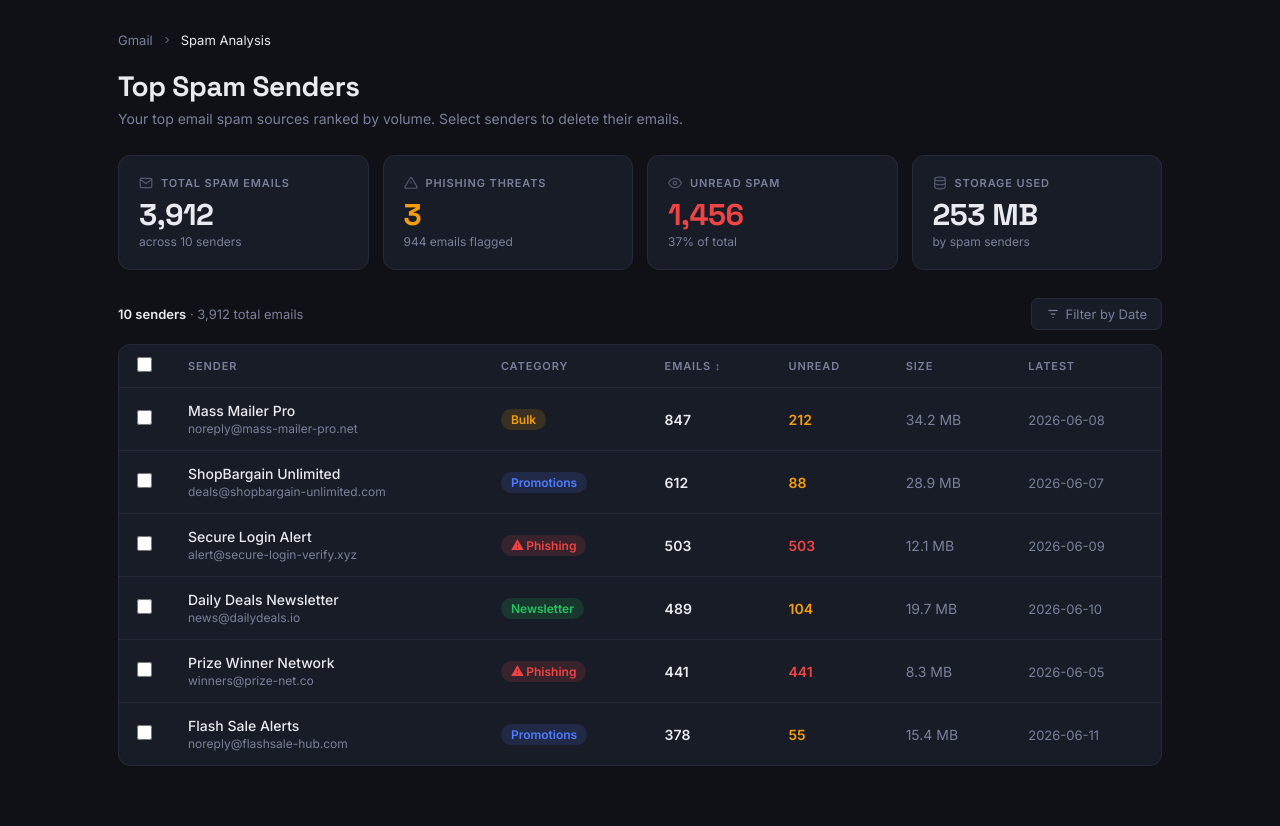
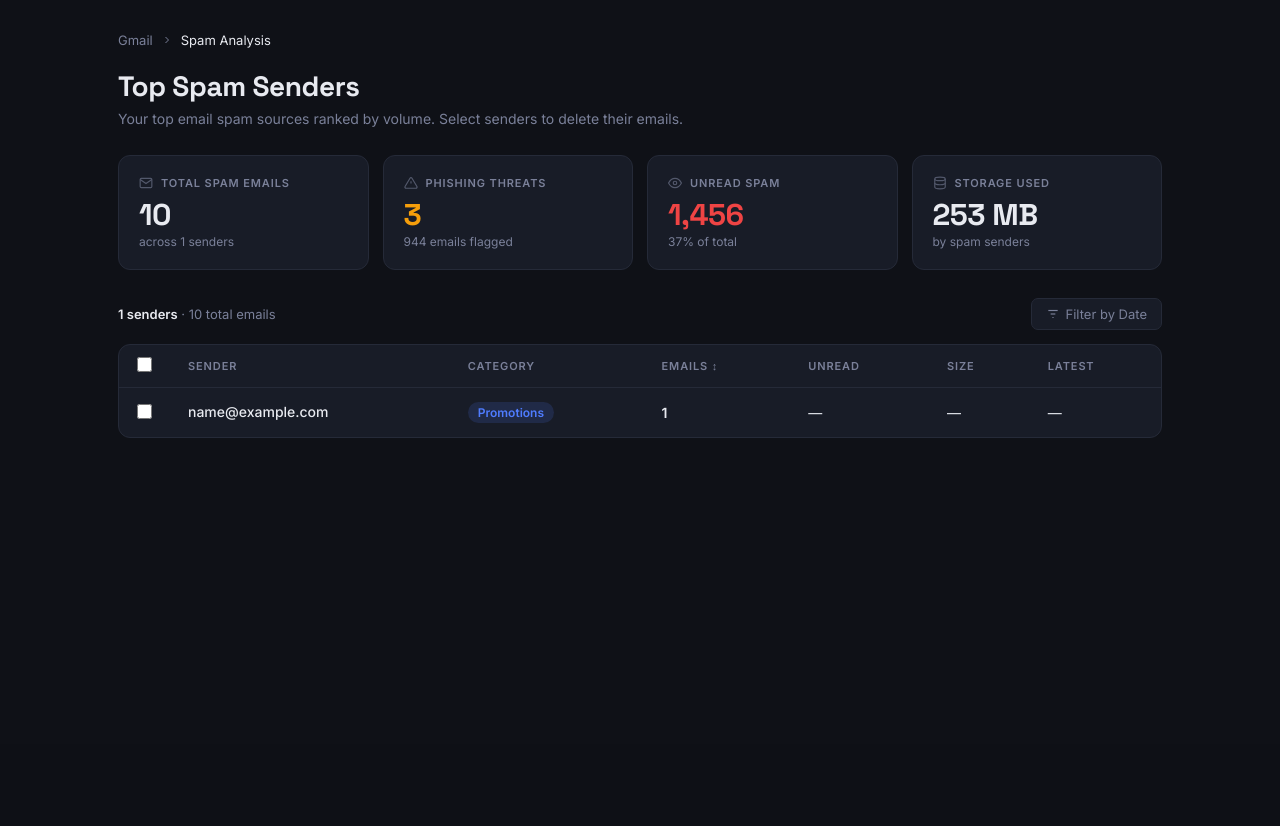
Before and after one commit to Extinctbee/Email-Cleaner, a FastAPI app: template src/templates/dashboard.html in a window 1280 px wide. Shown: the part 56-882 px from the top of the page. After the commit the page ends 494 px from the top, so only its background shows below. Run offline with FastAPI, Linux system fonts and the light colour scheme; the template is opened without the code that fills it: most values are stand-ins (such as "Sample title", 1, 10 or a date in 2020).

Commit message:
added changes so that the dashboard can be loaded with actual data from scanning the inbox.

```diff
--- a/src/GmailScript.py
+++ b/src/GmailScript.py
@@ -95,3 +95,10 @@ def build_service(creds):
 def save_creds(creds, token_filename):
     with open(token_filename, 'wb') as token:
         pickle.dump(creds, token)
+
+def load_creds(email):
+    token_filename = database.get_token_filename(email) or f"{email}_token.pickle"
+    if os.path.exists(token_filename):
+        with open(token_filename, 'rb') as token:
+            return pickle.load(token)
+    return None
--- a/src/templates/dashboard.html
+++ b/src/templates/dashboard.html
@@ -363,8 +363,8 @@
         <svg viewBox="0 0 24 24" fill="none" stroke="currentColor" stroke-width="2"><path d="M4 4h16c1.1 0 2 .9 2 2v12c0 1.1-.9 2-2 2H4c-1.1 0-2-.9-2-2V6c0-1.1.9-2 2-2z"/><polyline points="22,6 12,13 2,6"/></svg>
         Total Spam Emails
       </div>
-      <div class="stat-value">3,912</div>
-      <div class="stat-detail">across 10 senders</div>
+      <div class="stat-value">{{ total }}</div>
+      <div class="stat-detail">across {{ sender_count }} senders</div>
     </div>
     <div class="stat-card">
       <div class="stat-label">
@@ -393,7 +393,7 @@
   </div>
 
   <div class="table-header">
-    <div class="table-meta"><strong>10 senders</strong> &middot; 3,912 total emails</div>
+    <div class="table-meta"><strong>{{ sender_count }} senders</strong> &middot; {{ total }} total emails</div>
     <button class="btn-filter" onclick="toggleFilter()">
       <svg viewBox="0 0 24 24" fill="none" stroke="currentColor" stroke-width="2" width="14" height="14"><line x1="4" y1="6" x2="20" y2="6"/><line x1="8" y1="12" x2="16" y2="12"/><line x1="11" y1="18" x2="13" y2="18"/></svg>
       Filter by Date
@@ -438,60 +438,21 @@
         </tr>
       </thead>
       <tbody>
+        {% for s in senders %}
         <tr>
-          <td><input type="checkbox" class="row-check" onchange="updateBar()"/></td>
-          <td><div class="sender-name">Mass Mailer Pro</div><div class="sender-email">noreply@mass-mailer-pro.net</div></td>
-          <td><span class="badge badge-bulk">Bulk</span></td>
-          <td><span class="count">847</span></td>
-          <td><span class="count-warn">212</span></td>
-          <td><span class="size-val">34.2 MB</span></td>
-          <td><span class="date-val">2026-06-08</span></td>
+            <td><input type="checkbox" class="row-check" onchange="updateBar()" value="{{ s.email }}"/></td>
+            <td>
+            <div class="sender-name">{{ s.email }}</div>
+            </td>
+            <td><span class="badge badge-promo">Promotions</span></td>
+            <td><span class="count">{{ s.count }}</span></td>
+            <td>—</td>
+            <td>—</td>
+            <td>—</td>
         </tr>
-        <tr>
-          <td><input type="checkbox" class="row-check" onchange="updateBar()"/></td>
-          <td><div class="sender-name">ShopBargain Unlimited</div><div class="sender-email">deals@shopbargain-unlimited.com</div></td>
-          <td><span class="badge badge-promo">Promotions</span></td>
-          <td><span class="count">612</span></td>
-          <td><span class="count-warn">88</span></td>
-          <td><span class="size-val">28.9 MB</span></td>
-          <td><span class="date-val">2026-06-07</span></td>
-        </tr>
-        <tr>
-          <td><input type="checkbox" class="row-check" onchange="updateBar()"/></td>
-          <td><div class="sender-name">Secure Login Alert</div><div class="sender-email">alert@secure-login-verify.xyz</div></td>
-          <td><span class="badge badge-phishing">⚠ Phishing</span></td>
-          <td><span class="count">503</span></td>
-          <td><span class="count-danger">503</span></td>
-          <td><span class="size-val">12.1 MB</span></td>
-          <td><span class="date-val">2026-06-09</span></td>
-        </tr>
-        <tr>
-          <td><input type="checkbox" class="row-check" onchange="updateBar()"/></td>
-          <td><div class="sender-name">Daily Deals Newsletter</div><div class="sender-email">news@dailydeals.io</div></td>
-          <td><span class="badge badge-newsletter">Newsletter</span></td>
-          <td><span class="count">489</span></td>
-          <td><span class="count-warn">104</span></td>
-          <td><span class="size-val">19.7 MB</span></td>
-          <td><span class="date-val">2026-06-10</span></td>
-        </tr>
-        <tr>
-          <td><input type="checkbox" class="row-check" onchange="updateBar()"/></td>
-          <td><div class="sender-name">Prize Winner Network</div><div class="sender-email">winners@prize-net.co</div></td>
-          <td><span class="badge badge-phishing">⚠ Phishing</span></td>
-          <td><span class="count">441</span></td>
-          <td><span class="count-danger">441</span></td>
-          <td><span class="size-val">8.3 MB</span></td>
-          <td><span class="date-val">2026-06-05</span></td>
-        </tr>
-        <tr>
-          <td><input type="checkbox" class="row-check" onchange="updateBar()"/></td>
-          <td><div class="sender-name">Flash Sale Alerts</div><div class="sender-email">noreply@flashsale-hub.com</div></td>
-          <td><span class="badge badge-promo">Promotions</span></td>
-          <td><span class="count">378</span></td>
-          <td><span class="count-warn">55</span></td>
-          <td><span class="size-val">15.4 MB</span></td>
-          <td><span class="date-val">2026-06-11</span></td>
-        </tr>
+        {% endfor %}
+
+
       </tbody>
     </table>
   </div>
```
